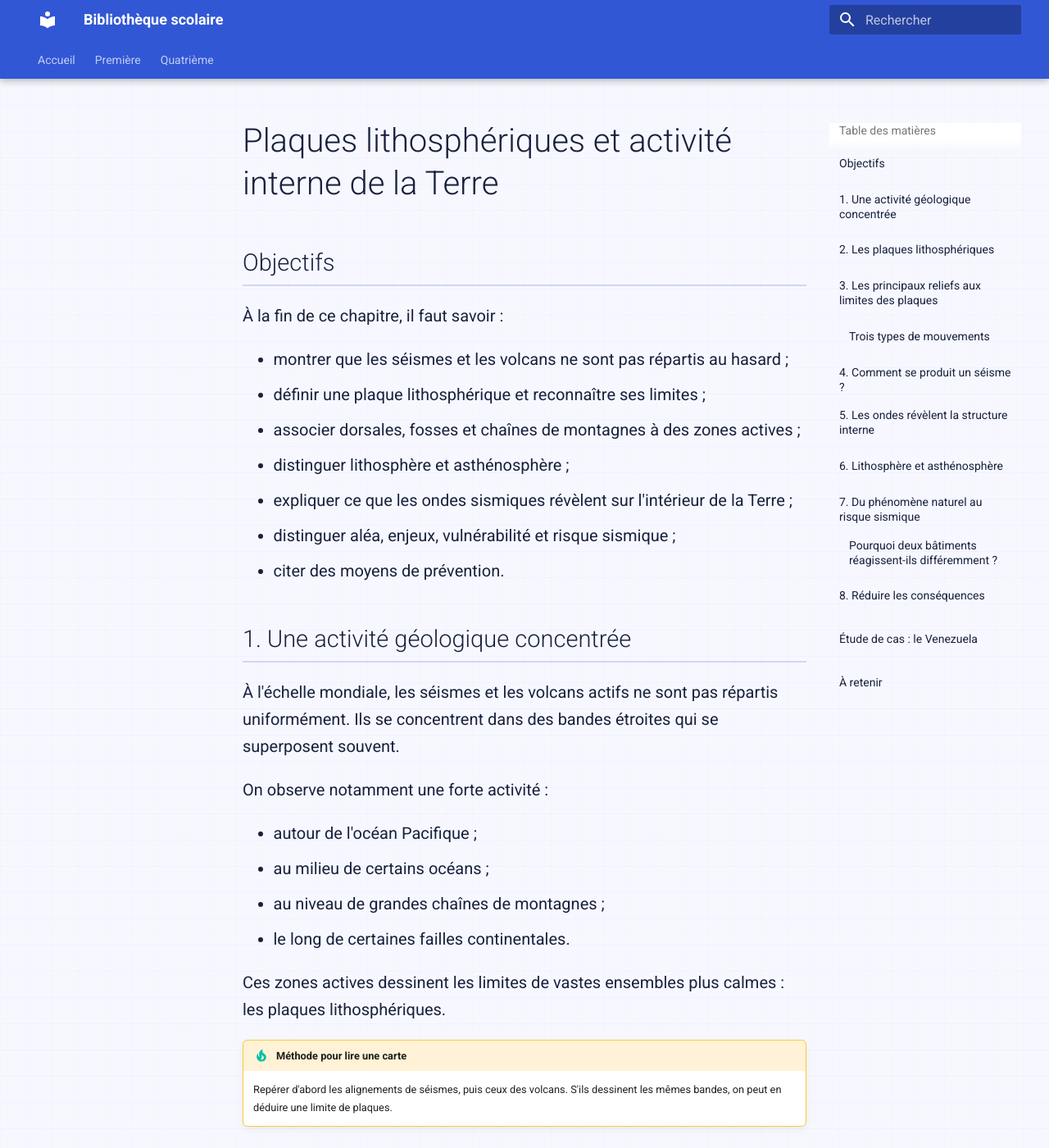
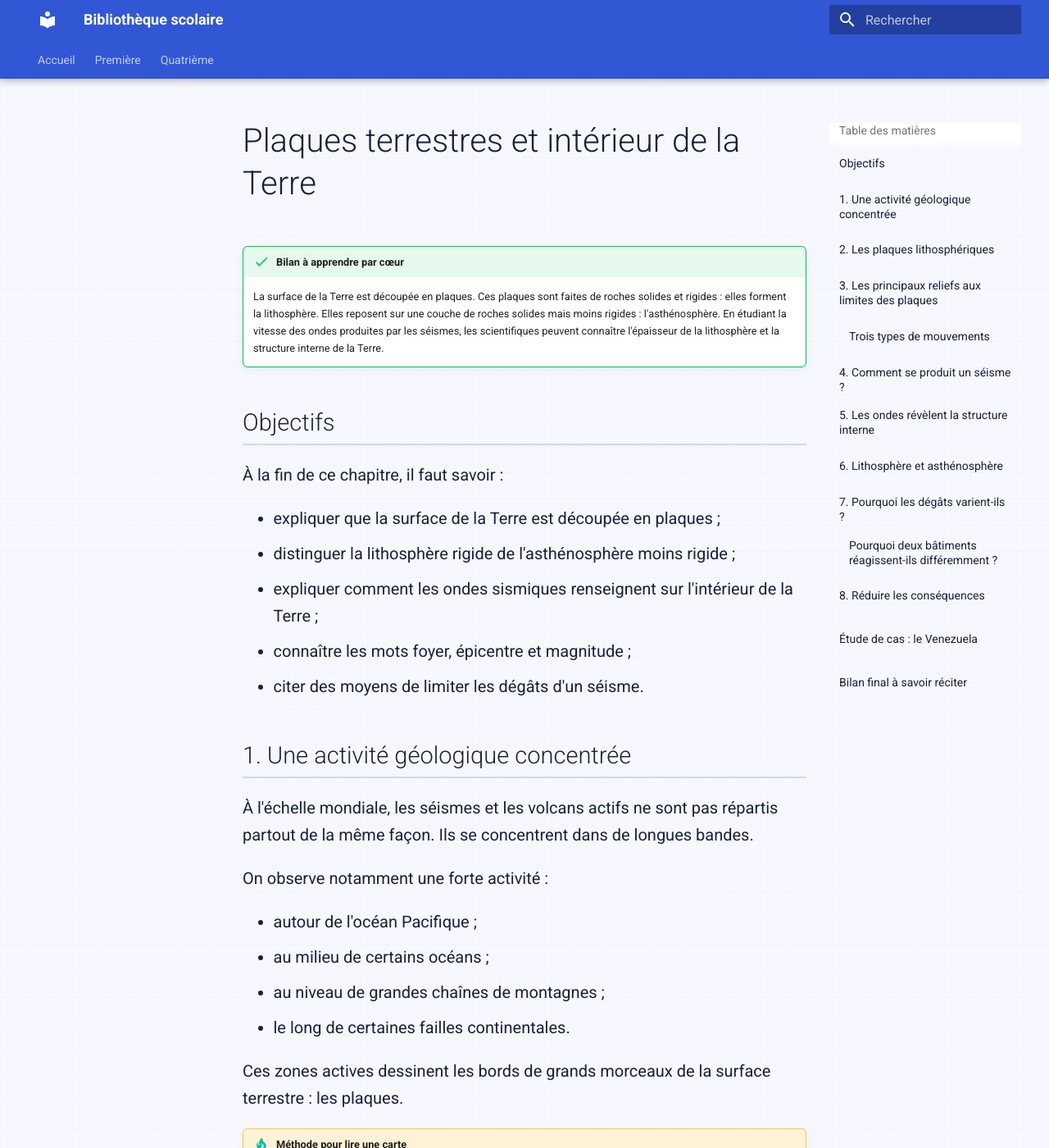
Before and after one commit to drslumppower/school-library, an MkDocs documentation site: the page built from docs/quatrieme/svt/plaques-lithospheriques-seismes.md, in a window 1280 px wide and 1400 px high. Shown: the whole window at 82% size. Built offline with MkDocs 1.6.1 and Material for MkDocs 9.7.7, drawn with Linux system fonts in a browser that asks for light colours; some of the changed text lies outside the part shown.

```diff
--- a/docs/quatrieme/svt/plaques-lithospheriques-seismes.md
+++ b/docs/quatrieme/svt/plaques-lithospheriques-seismes.md
@@ -17,23 +17,24 @@ mots_cles:
   - risque sismique
 ---
 
-# Plaques lithosphériques et activité interne de la Terre
+# Plaques terrestres et intérieur de la Terre
+
+!!! success "Bilan à apprendre par cœur"
+    La surface de la Terre est découpée en **plaques**. Ces plaques sont faites de roches solides et rigides : elles forment la **lithosphère**. Elles reposent sur une couche de roches solides mais moins rigides : l'**asthénosphère**. En étudiant la vitesse des ondes produites par les séismes, les scientifiques peuvent connaître l'épaisseur de la lithosphère et la structure interne de la Terre.
 
 ## Objectifs
 
 À la fin de ce chapitre, il faut savoir :
 
-- montrer que les séismes et les volcans ne sont pas répartis au hasard ;
-- définir une plaque lithosphérique et reconnaître ses limites ;
-- associer dorsales, fosses et chaînes de montagnes à des zones actives ;
-- distinguer lithosphère et asthénosphère ;
-- expliquer ce que les ondes sismiques révèlent sur l'intérieur de la Terre ;
-- distinguer aléa, enjeux, vulnérabilité et risque sismique ;
-- citer des moyens de prévention.
+- expliquer que la surface de la Terre est découpée en plaques ;
+- distinguer la lithosphère rigide de l'asthénosphère moins rigide ;
+- expliquer comment les ondes sismiques renseignent sur l'intérieur de la Terre ;
+- connaître les mots foyer, épicentre et magnitude ;
+- citer des moyens de limiter les dégâts d'un séisme.
 
 ## 1. Une activité géologique concentrée
 
-À l'échelle mondiale, les séismes et les volcans actifs ne sont pas répartis uniformément. Ils se concentrent dans des bandes étroites qui se superposent souvent.
+À l'échelle mondiale, les séismes et les volcans actifs ne sont pas répartis partout de la même façon. Ils se concentrent dans de longues bandes.
 
 On observe notamment une forte activité :
 
@@ -42,14 +43,14 @@ On observe notamment une forte activité :
 - au niveau de grandes chaînes de montagnes ;
 - le long de certaines failles continentales.
 
-Ces zones actives dessinent les limites de vastes ensembles plus calmes : les **plaques lithosphériques**.
+Ces zones actives dessinent les bords de grands morceaux de la surface terrestre : les **plaques**.
 
 !!! tip "Méthode pour lire une carte"
     Repérer d'abord les alignements de séismes, puis ceux des volcans. S'ils dessinent les mêmes bandes, on peut en déduire une limite de plaques.
 
 ## 2. Les plaques lithosphériques
 
-Une **plaque lithosphérique** est une portion rigide de la surface terrestre. Elle peut porter un continent, un océan, ou les deux.
+Une **plaque lithosphérique**, appelée plus simplement **plaque**, est un grand morceau rigide de la surface terrestre. Elle peut porter un continent, un océan, ou les deux.
 
 Exemples :
 
@@ -59,26 +60,26 @@ Exemples :
 - plaque eurasiatique ;
 - plaque pacifique.
 
-Les limites des plaques sont des zones où elles se déplacent les unes par rapport aux autres. C'est là que les contraintes s'accumulent et que se produit l'essentiel de l'activité sismique et volcanique.
+Les plaques bougent très lentement les unes par rapport aux autres. La plupart des séismes et des volcans se trouvent à leurs bords.
 
 ## 3. Les principaux reliefs aux limites des plaques
 
-| Relief | Définition simple | Activité associée |
+| Mot | Définition simple | Activité associée |
 |---|---|---|
 | dorsale océanique | longue chaîne de montagnes sous-marine | volcanisme et séismes |
 | fosse océanique | dépression sous-marine très profonde, souvent près d'un continent ou d'un arc insulaire | nombreux séismes, parfois volcanisme |
 | chaîne de montagnes | relief continental élevé formé par le rapprochement de plaques | nombreux séismes |
-| faille transformante | fracture où deux plaques coulissent horizontalement | séismes fréquents |
+| faille | grande cassure des roches où deux blocs peuvent glisser | séismes fréquents |
 
 ### Trois types de mouvements
 
-- **Divergence** : les plaques s'écartent, notamment au niveau des dorsales.
-- **Convergence** : les plaques se rapprochent ; une plaque peut plonger sous une autre ou deux continents peuvent entrer en collision.
-- **Coulissage** : les plaques glissent horizontalement l'une contre l'autre le long d'une faille.
+- les plaques peuvent **s'écarter**, notamment au niveau des dorsales ;
+- elles peuvent **se rapprocher**, ce qui peut former une fosse ou une chaîne de montagnes ;
+- elles peuvent **glisser l'une contre l'autre** le long d'une faille.
 
 ## 4. Comment se produit un séisme ?
 
-Les roches situées près d'une faille subissent des contraintes. Elles se déforment lentement et accumulent de l'énergie. Lorsque leur résistance est dépassée, elles se rompent ou coulissent brutalement.
+Près d'une faille, les roches sont poussées ou tirées. Elles se déforment lentement et accumulent de l'énergie. Lorsqu'elles ne résistent plus, elles cassent ou glissent brutalement.
 
 Cette rupture libère de l'énergie sous forme d'**ondes sismiques**.
 
@@ -91,64 +92,45 @@ Les répliques peuvent aggraver les dommages en faisant céder des bâtiments d
 
 ## 5. Les ondes révèlent la structure interne
 
-Les ondes sismiques sont enregistrées par des **sismomètres**. Leur vitesse varie selon les propriétés des roches traversées, notamment leur rigidité, leur densité et leur température.
+Les **ondes sismiques** sont des vibrations produites par un séisme. Elles traversent la Terre et sont enregistrées par des appareils appelés **sismomètres**. Leur vitesse change selon les roches traversées.
 
-En général :
-
-- les ondes se propagent plus rapidement dans des roches rigides ;
-- elles ralentissent dans des roches moins rigides et plus chaudes ;
-- certaines ondes ne traversent pas les milieux liquides.
-
-L'étude de leurs changements de vitesse montre que l'intérieur du globe est organisé en couches aux propriétés différentes.
+Les ondes vont plus vite dans les roches rigides et ralentissent dans les roches moins rigides. Un changement de vitesse indique donc un changement de couche. Grâce à ces mesures, les scientifiques étudient l'intérieur de la Terre sans devoir creuser.
 
 ## 6. Lithosphère et asthénosphère
 
-| Couche | Propriétés |
+| Couche | À retenir |
 |---|---|
-| lithosphère | couche externe solide et rigide, découpée en plaques |
-| asthénosphère | couche solide mais moins rigide, située sous la lithosphère |
+| lithosphère | couche extérieure faite de roches solides et rigides ; elle est découpée en plaques |
+| asthénosphère | couche de roches solides mais moins rigides, située sous la lithosphère |
 
-La lithosphère comprend la croûte et la partie supérieure rigide du manteau. Elle repose sur l'asthénosphère, sur laquelle les plaques peuvent se déplacer très lentement.
+La lithosphère comprend la croûte et une partie du manteau. Elle repose sur l'asthénosphère. Les plaques peuvent ainsi se déplacer très lentement.
 
 Son épaisseur varie : elle est généralement plus importante sous les continents que sous les océans. Les documents étudiés donnent des ordres de grandeur d'environ $100\ \mathrm{km}$ sous les continents et $70\ \mathrm{km}$ sous les océans.
 
 !!! warning "Ne pas confondre"
     La croûte n'est qu'une partie de la lithosphère. La lithosphère réunit la croûte et une partie du manteau supérieur.
 
-## 7. Du phénomène naturel au risque sismique
+## 7. Pourquoi les dégâts varient-ils ?
 
-Un séisme de forte magnitude ne provoque pas partout les mêmes dégâts. Le risque dépend de plusieurs éléments :
-
-| Notion | Signification |
-|---|---|
-| aléa | probabilité qu'un séisme se produise dans une zone |
-| enjeux | personnes, bâtiments et réseaux exposés |
-| vulnérabilité | fragilité des enjeux face au séisme |
-| risque | rencontre entre un aléa et des enjeux vulnérables |
-
-On peut résumer ainsi :
-
-$$
-\text{risque}=\text{aléa}\times\text{vulnérabilité des enjeux}
-$$
+Un séisme puissant ne provoque pas partout les mêmes dégâts. Les conséquences dépendent de la force du séisme, mais aussi du nombre d'habitants, du sol et de la solidité des bâtiments.
 
 ### Pourquoi deux bâtiments réagissent-ils différemment ?
 
 Les dégâts varient selon :
 
-- la nature du sous-sol : des sédiments meubles peuvent amplifier les secousses ;
+- la nature du sol : un sol peu solide peut renforcer les secousses ;
 - la distance à l'épicentre ;
 - la hauteur et la forme du bâtiment ;
 - les matériaux employés ;
 - la qualité de la construction ;
-- le respect des normes parasismiques.
+- le respect des règles de construction contre les séismes.
 
 ## 8. Réduire les conséquences
 
 Il est impossible d'empêcher un séisme, mais on peut réduire le risque :
 
-- construire selon des normes parasismiques ;
-- éviter les zones les plus dangereuses grâce aux cartes d'aléa ;
+- construire des bâtiments capables de mieux résister aux secousses ;
+- éviter de construire dans les zones les plus dangereuses ;
 - renforcer les bâtiments anciens ;
 - surveiller l'activité avec des réseaux de sismomètres ;
 - informer et entraîner la population ;
@@ -156,19 +138,13 @@ Il est impossible d'empêcher un séisme, mais on peut réduire le risque :
 
 ## Étude de cas : le Venezuela
 
-Le nord du Venezuela se situe à la limite entre les plaques sud-américaine et caraïbe. Elles coulissent le long de failles actives. Une grande partie de la population vit près de ces failles : les enjeux humains y sont donc importants.
+Le nord du Venezuela se situe au bord des plaques sud-américaine et caraïbe. Elles glissent l'une contre l'autre le long de failles actives. Une grande partie de la population vit près de ces failles : beaucoup de personnes et de bâtiments sont donc exposés.
 
 Cet exemple montre que les conséquences ne dépendent pas seulement de la magnitude. La nature du sol, la qualité des constructions, la densité de population et la préparation aux séismes modifient fortement le bilan.
 
-## À retenir
+## Bilan final à savoir réciter
 
-- Séismes et volcans se concentrent surtout aux limites des plaques.
-- Une plaque est une portion rigide de lithosphère reposant sur une asthénosphère moins rigide.
-- Dorsales, fosses, montagnes et failles marquent différents types de limites.
-- Un séisme résulte d'une rupture brutale après accumulation de contraintes.
-- Les ondes sismiques permettent d'étudier indirectement l'intérieur de la Terre.
-- Le risque dépend à la fois du phénomène naturel et de la vulnérabilité des sociétés.
-- La prévention et les normes parasismiques réduisent les dommages.
+> La surface de la Terre est découpée en plaques. Ces plaques sont constituées de roches solides et rigides : elles forment la lithosphère. La lithosphère repose sur l'asthénosphère, composée de roches solides mais moins rigides. L'étude de la vitesse des ondes sismiques permet de distinguer ces couches, de mesurer l'épaisseur de la lithosphère et de connaître la structure interne de la Terre. La lithosphère mesure environ $100\ \mathrm{km}$ sous les continents et $70\ \mathrm{km}$ sous les océans.
 
 !!! note "Validation"
     Cette leçon a été reconstruite à partir de plusieurs activités et exercices photographiés. Elle synthétise les connaissances attendues sans reprendre les documents source mot à mot et doit être comparée au cours original avant de passer son statut à « vérifié ».
```
Also changed, not shown: docs/quatrieme/svt/plaques-lithospheriques-seismes-fiche.md (+24 -29 lines), docs/quatrieme/svt/plaques-lithospheriques-seismes-quiz.md (+25 -25 lines), docs/quatrieme/svt/plaques-lithospheriques-seismes-recap.md (+9 -14 lines).
